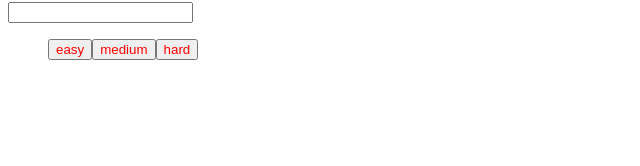
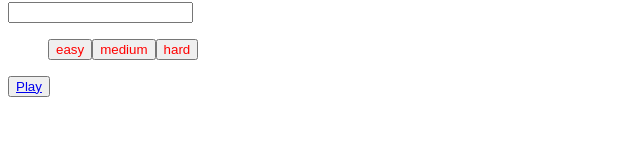
Before and after one commit to M-Hafez22/trivia-questions-game, a React (Vite) app: page /#/ in a window 1280 px wide. Shown: the part 122-288 px from the top of the page, without its empty margins (0-640 px from the left). Built offline with nearby package versions, Linux system fonts and the light colour scheme.

Commit message:
Link to Catgories

```diff
--- a/src/components/Welcome.jsx
+++ b/src/components/Welcome.jsx
@@ -1,4 +1,5 @@
 import React, { useContext, useState } from "react";
+import { Link } from "react-router-dom";
 import { UserNameContext } from "../contexts/userName";
 import { ChosenDifficultyContext } from "../contexts/difficulty";
 
@@ -43,6 +44,10 @@ function Welcome() {
           </button>
         ))}
       </ul>
+
+      <button onClick={handleSubmit}>
+        <Link to="/categroties">Play</Link>
+      </button>
     </div>
   );
 }
```
Also changed, not shown: 1 other file (tests, documents, lock files or other folders).
